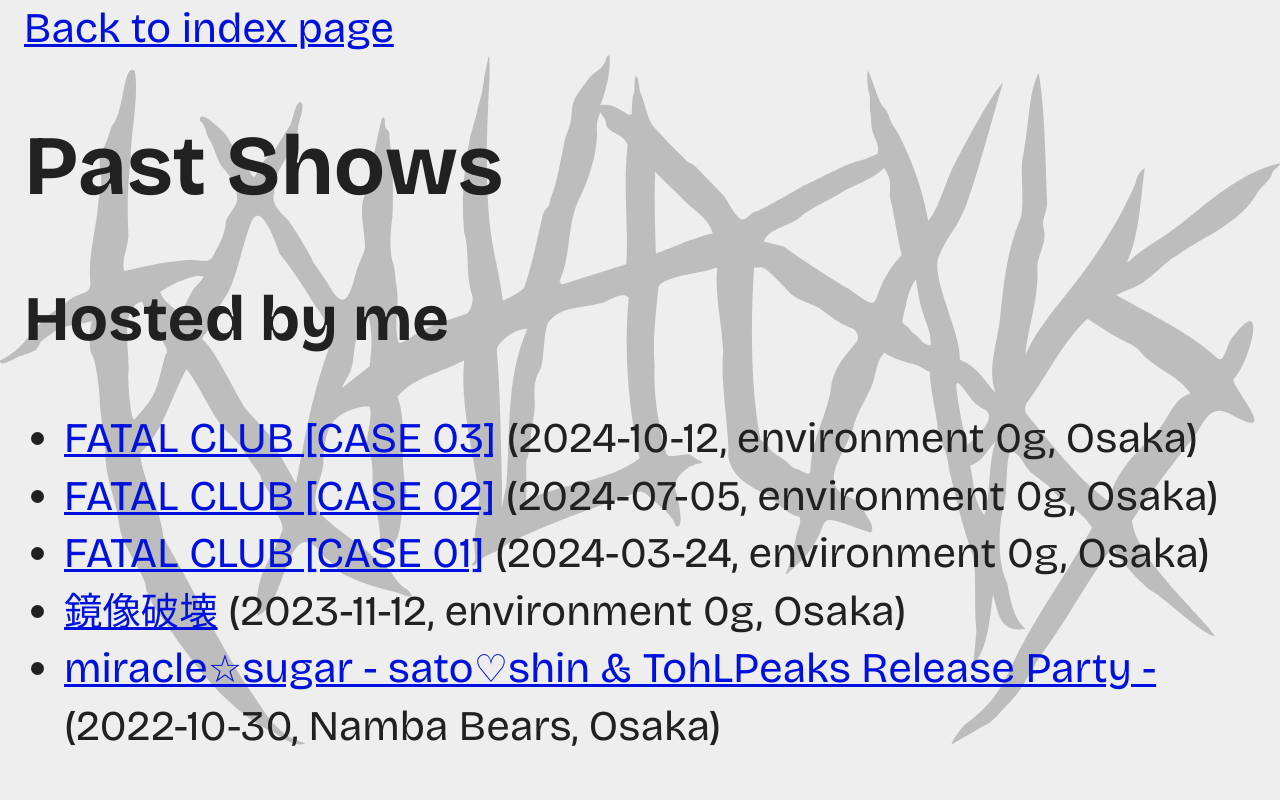
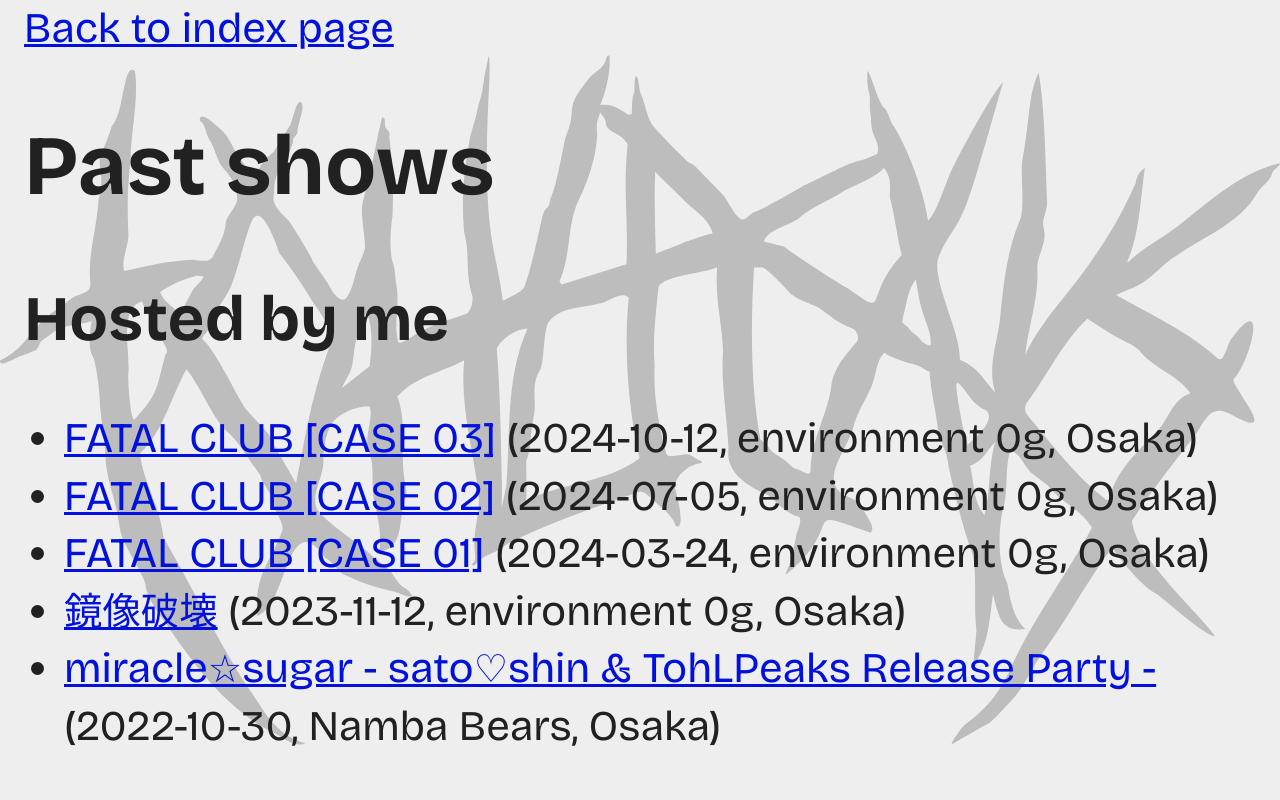
Before and after one commit to peaks-and-valleys/tlp, a SvelteKit app: page /past-shows in a window 1280 px wide. Shown: the top 800 px of the page. Built offline with nearby package versions, Linux system fonts and the light colour scheme.

Commit message:
style(past-shows): change heading text from "Past Shows" to "Past shows" for consistency in capitalization

```diff
--- a/src/routes/(articles)/past-shows/+page.svelte
+++ b/src/routes/(articles)/past-shows/+page.svelte
@@ -10,7 +10,7 @@
 
 <main>
 	<article>
-		<h1>Past Shows</h1>
+		<h1>Past shows</h1>
 		<h2>Hosted by me</h2>
 		<ul>
 			<li>
```
